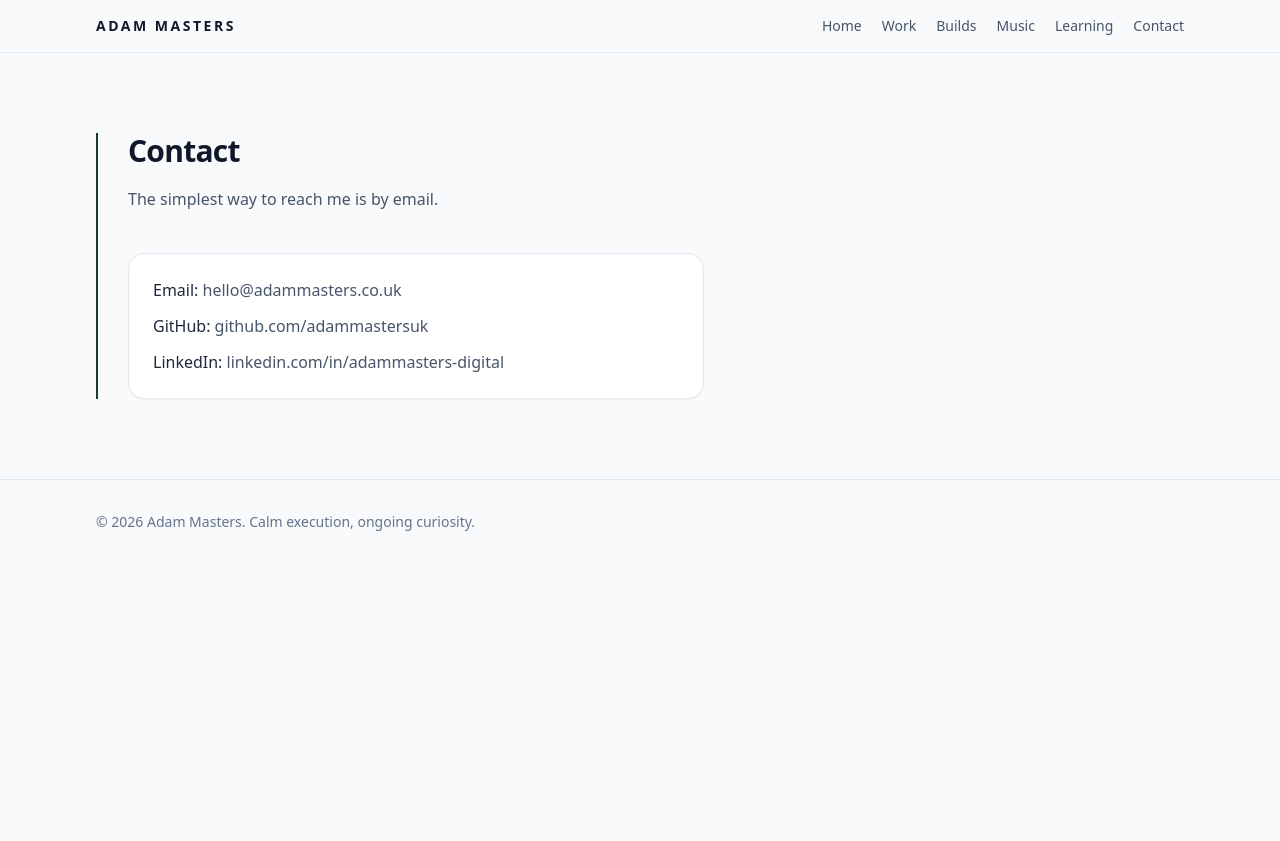
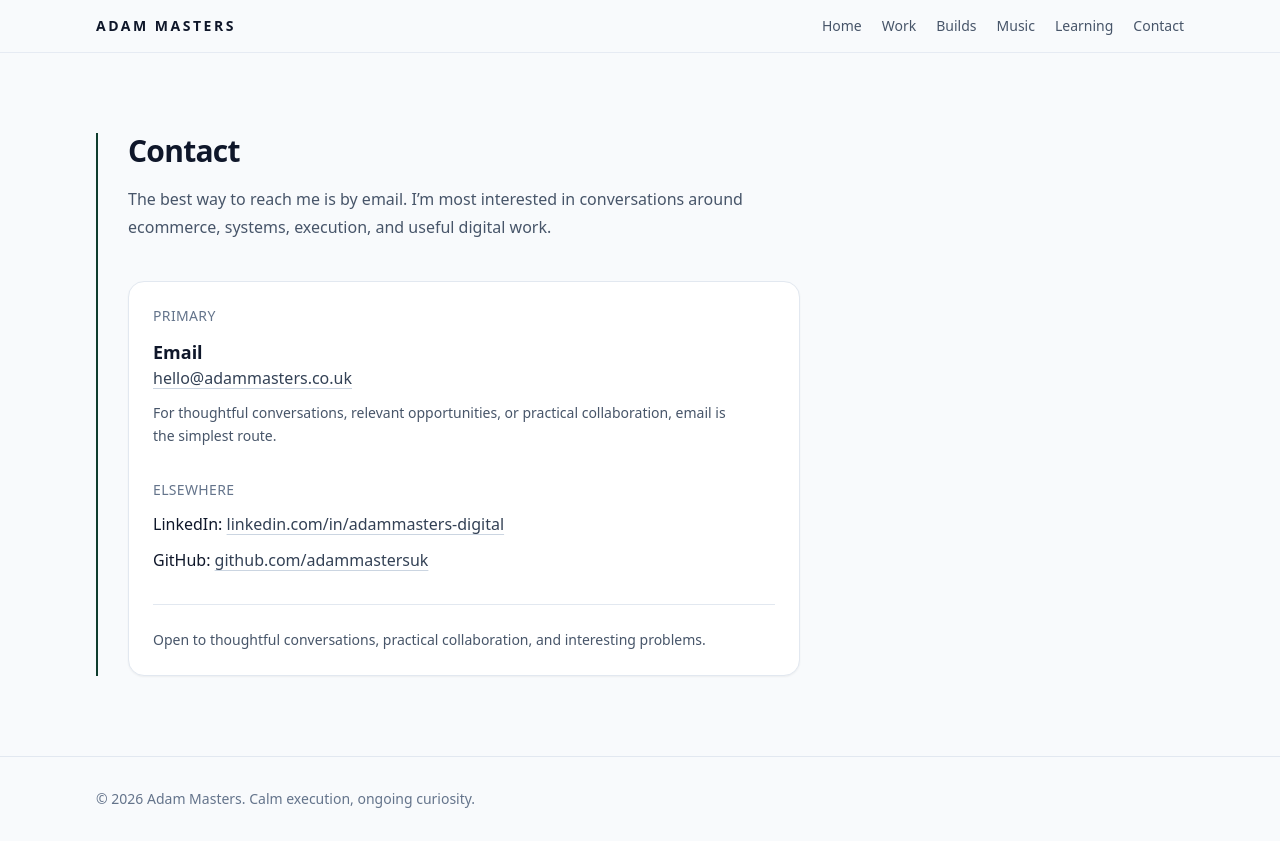
Before and after one commit to adammastersuk/adammasters.co.uk, a Next.js app: page /contact in a window 1280 px wide. Before the commit the page ends 800 px from the top, so only its background shows below. Built offline with nearby package versions, Linux system fonts and the light colour scheme.

Commit message:
Refine contact page and update learning content

```diff
--- a/app/contact/page.tsx
+++ b/app/contact/page.tsx
@@ -4,22 +4,69 @@ import { Section } from '@/components/section';
 
 export const metadata: Metadata = {
   title: 'Contact',
-  description: 'Simple contact details for Adam Masters.'
+  description:
+    'Get in touch with Adam Masters about ecommerce, systems, digital projects, and practical collaboration.'
 };
 
 export default function ContactPage() {
   return (
-    <Section title="Contact" intro="The simplest way to reach me is by email.">
-      <Card className="max-w-xl">
-        <div className="space-y-3 text-slate-600">
-          <p>
-            <span className="font-medium text-slate-800">Email:</span> <a href="mailto:hello@adammasters.co.uk">hello@adammasters.co.uk</a>
-          </p>
-          <p>
-            <span className="font-medium text-slate-800">GitHub:</span> <a href="https://github.com/adammastersuk">github.com/adammastersuk</a>
-          </p>
-          <p>
-            <span className="font-medium text-slate-800">LinkedIn:</span> <a href="https://www.linkedin.com/in/adammasters-digital" target="_blank">linkedin.com/in/adammasters-digital</a>
+    <Section
+      title="Contact"
+      intro="The best way to reach me is by email. I’m most interested in conversations around ecommerce, systems, execution, and useful digital work."
+    >
+      <Card className="max-w-2xl">
+        <div className="space-y-8">
+          <div className="space-y-3">
+            <p className="text-sm font-medium uppercase tracking-wide text-slate-500">
+              Primary
+            </p>
+            <div className="space-y-2">
+              <p className="text-lg font-semibold text-slate-900">Email</p>
+              <a
+                href="mailto:hello@adammasters.co.uk"
+                className="text-base text-slate-700 underline decoration-slate-300 underline-offset-4 transition hover:text-slate-900 hover:decoration-slate-500"
+              >
+                hello@adammasters.co.uk
+              </a>
+            </div>
+            <p className="max-w-xl text-sm leading-relaxed text-slate-600">
+              For thoughtful conversations, relevant opportunities, or practical collaboration,
+              email is the simplest route.
+            </p>
+          </div>
+
+          <div className="space-y-3">
+            <p className="text-sm font-medium uppercase tracking-wide text-slate-500">
+              Elsewhere
+            </p>
+            <div className="space-y-3 text-slate-700">
+              <p>
+                <span className="font-medium text-slate-900">LinkedIn:</span>{' '}
+                <a
+                  href="https://www.linkedin.com/in/adammasters-digital"
+                  target="_blank"
+                  rel="noreferrer"
+                  className="underline decoration-slate-300 underline-offset-4 transition hover:text-slate-900 hover:decoration-slate-500"
+                >
+                  linkedin.com/in/adammasters-digital
+                </a>
+              </p>
+              <p>
+                <span className="font-medium text-slate-900">GitHub:</span>{' '}
+                <a
+                  href="https://github.com/adammastersuk"
+                  target="_blank"
+                  rel="noreferrer"
+                  className="underline decoration-slate-300 underline-offset-4 transition hover:text-slate-900 hover:decoration-slate-500"
+                >
+                  github.com/adammastersuk
+                </a>
+              </p>
+            </div>
+          </div>
+
+          <p className="border-t border-slate-200 pt-6 text-sm leading-relaxed text-slate-600">
+            Open to thoughtful conversations, practical collaboration, and interesting problems.
           </p>
         </div>
       </Card>
--- a/app/learning/learning-client.tsx
+++ b/app/learning/learning-client.tsx
@@ -91,7 +91,9 @@ export default function LearningClient() {
           <div className="mt-6 space-y-4">
             {filteredPosts.map((post) => (
               <Card key={`${post.date}-${post.title}`}>
-                <div className="flex flex-col gap-3 sm:flex-row sm:items-start sm:justify-between">
+  <div className="grid gap-4 sm:grid-cols-[120px_1fr]">
+
+    {/* Date column */}
     <div className="text-sm text-slate-500">
       <p className="font-medium text-slate-700">{formatDate(post.date)}</p>
       {post.sprint ? (
@@ -99,8 +101,9 @@ export default function LearningClient() {
       ) : null}
     </div>
 
-                  {/* Tags (matching your Work badges) */}
-                  <div className="flex flex-wrap gap-2 sm:justify-end">
+    {/* Content column */}
+    <div>
+      <div className="flex flex-wrap gap-2 mb-2">
         {post.tags.map((tag) => (
           <button
             key={`${post.title}-${tag}`}
@@ -113,12 +116,14 @@ export default function LearningClient() {
           </button>
         ))}
       </div>
-                </div>
 
-                <h3 className="mt-3 text-xl font-semibold text-slate-900">{post.title}</h3>
+      <h3 className="text-xl font-semibold text-slate-900">{post.title}</h3>
+
       <p className="mt-2 max-w-3xl text-sm leading-relaxed text-slate-600">
         {post.summary}
       </p>
+    </div>
+  </div>
 </Card>
             ))}
 
--- a/app/learning/page.tsx
+++ b/app/learning/page.tsx
@@ -3,7 +3,8 @@ import LearningClient from './learning-client';
 
 export const metadata: Metadata = {
   title: 'Learning',
-  description: 'Structured learning sprints with goals, cadence, milestones, and current focus.'
+  description:
+    'Notes, reflections, and progress from building, writing, systems thinking, and AI-assisted workflows.'
 };
 
 export default function LearningPage() {
```
Also changed, not shown: data/learning-posts.ts (+24 -8 lines). Lines whose indentation alone changed are shown as unchanged.
